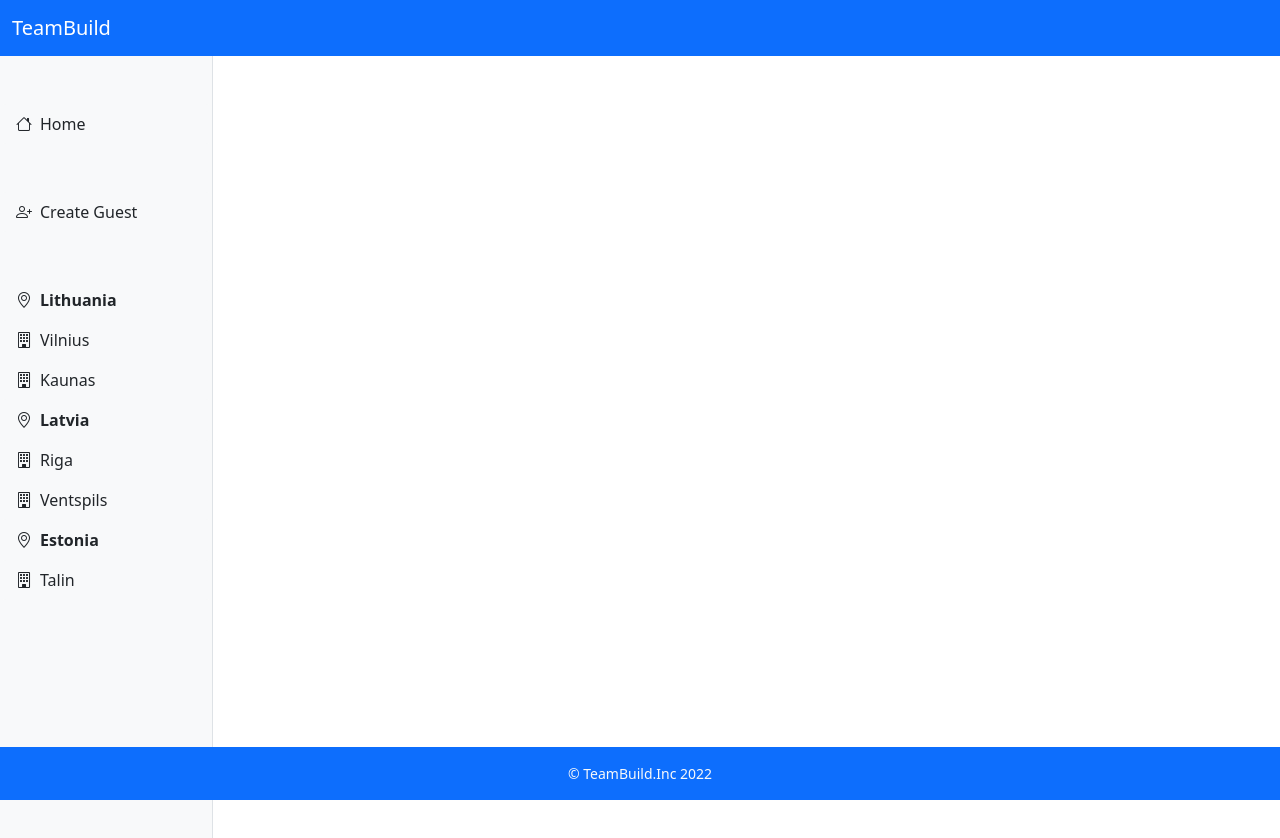
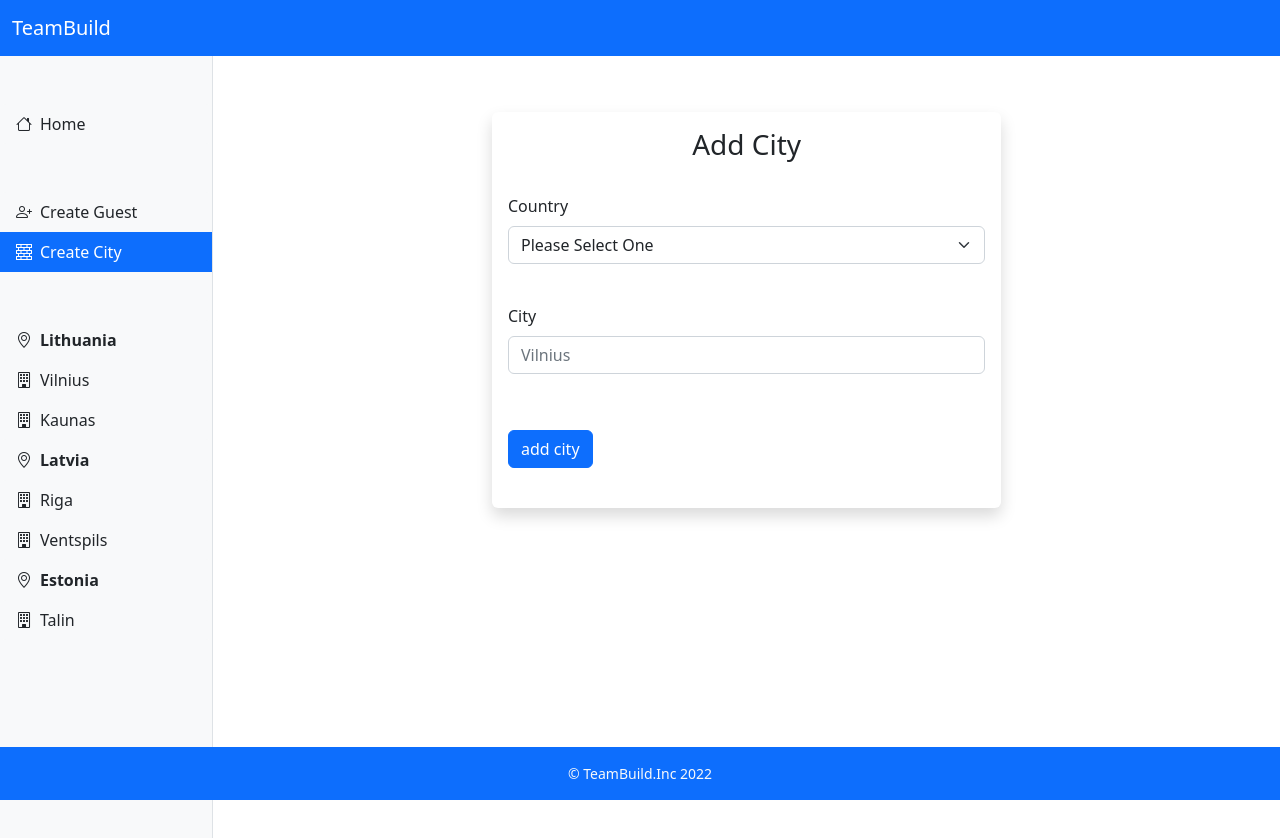
Before and after one commit to Aiwe30/guests, a Vue app: page /create-city in a window 1280 px wide. Shown: the top 838 px of the page. Built offline with nearby package versions, Linux system fonts and the light colour scheme.

Commit message:
created city form Added CreateCityPage.vue, CreateCityForm.vue, new route Updated CreateGuestForm.vue, SideBarLayout.vue, guests.json, guestStore.js, routes.js

```diff
--- /dev/null
+++ b/src/components/forms/CreateCityForm.vue
@@ -0,0 +1,76 @@
+<script setup>
+import {reactive, computed } from "vue";
+import useVuelidate from "@vuelidate/core";
+import { required, alpha, integer } from "@vuelidate/validators";
+import { useGuestStore } from "../../stores/guestStore.js";
+import { useRouter } from "vue-router";
+
+const router = useRouter();
+const cityStore = useGuestStore();
+
+const city = reactive({
+  country_id: '',
+  name: ''
+});
+
+const cityValidationRules = computed(() => {
+  return {
+    country_id: {required, integer},
+    name: {required, alpha},
+  }
+});
+
+const v$ = useVuelidate(cityValidationRules, city);
+
+const storeCity = async () => {
+  const validateCity = await v$.value.$validate();
+  if (validateCity) {
+    cityStore.storeCity({
+      country_id: city.country_id,
+      name: city.name,
+      guests: [],
+    });
+    v$.value.$reset();
+    resetCity();
+    await router.push('/');
+  }
+}
+
+const resetCity = () => {
+  city.country_id = '';
+  city.name = '';
+}
+</script>
+<template>
+  <div class="container d-flex justify-content-center">
+    <div class="card border-0 shadow col-12 col-lg-8 col-xl-6">
+      <h3 class="card-title text-center mt-3">Add City</h3>
+
+      <form class="row card-body" @submit.prevent="storeCity">
+        <div class="my-2">
+          <label for="country-id" class="form-label">Country</label>
+          <select id="country-id" class="form-select" name="country_id" v-model="city.country_id">
+            <option disabled value="" selected>Please Select One</option>
+            <option :value="country.id" v-for="country in cityStore.getAllGuests" :key="country.id">{{ country.name }}</option>
+          </select>
+          <span class="text-danger ms-3 my-2">
+            <small v-if="v$.country_id.$errors[0]">{{ v$.country_id.$errors[0].$message }}</small>
+          </span>
+        </div>
+
+        <div class="my-2">
+          <label for="name" class="form-label">City</label>
+          <input type="text" id="name" class="form-control" name="city_name" placeholder="Vilnius" v-model="city.name">
+          <span class="text-danger ms-3 my-2">
+            <small v-if="v$.name.$errors[0]">{{ v$.name.$errors[0].$message }}</small>
+          </span>
+        </div>
+
+        <div class="my-4">
+          <button type="submit" class="btn btn-primary">add city</button>
+        </div>
+      </form>
+
+    </div>
+  </div>
+</template>
--- a/src/components/forms/CreateGuestForm.vue
+++ b/src/components/forms/CreateGuestForm.vue
@@ -48,12 +48,12 @@ const storeGuest = async () => {
       password: guest.password
     });
     v$.value.$reset();
-    resetTeamMemberValues();
+    resetGuest();
     await router.push('/');
   }
 }
 
-const resetTeamMemberValues = () => {
+const resetGuest = () => {
   guest.country_id = '';
   guest.city_id = '';
   guest.firstName = '';
--- a/src/data/guests.json
+++ b/src/data/guests.json
@@ -38,7 +38,7 @@
         "name": "Kaunas",
         "guests": [
           {
-            "id": 3,
+            "id": 1,
             "country_id": 1,
             "city_id": 2,
             "firstName": "Lucie",
@@ -57,12 +57,12 @@
     "name": "Latvia",
     "cities": [
       {
-        "id": 3,
+        "id": 1,
         "country_id": 2,
         "name": "Riga",
         "guests": [
           {
-            "id": 4,
+            "id": 1,
             "country_id": 2,
             "city_id": 3,
             "firstName": "Noah",
@@ -75,12 +75,12 @@
         ]
       },
       {
-        "id": 4,
+        "id": 2,
         "country_id": 2,
         "name": "Ventspils",
         "guests": [
           {
-            "id": 5,
+            "id": 1,
             "country_id": 2,
             "city_id": 4,
             "firstName": "Olivia",
@@ -99,12 +99,12 @@
     "name": "Estonia",
     "cities": [
       {
-        "id": 5,
+        "id": 1,
         "country_id": 3,
         "name": "Talin",
         "guests": [
           {
-            "id": 6,
+            "id": 1,
             "country_id": 3,
             "city_id": 5,
             "firstName": "Peter",
--- a/src/routes.js
+++ b/src/routes.js
@@ -1,6 +1,7 @@
 import HomePage from './views/pages/HomePage.vue';
 import CityPage from './views/pages/CityPage.vue';
 import CreateGuestPage from './views/pages/CreateGuestPage.vue'
+import CreateCityPage from './views/pages/CreateCityPage.vue'
 export const routes = [
     {
         path: '/',
@@ -16,5 +17,10 @@ export const routes = [
         path: '/create-guest',
         name: 'crete-guest',
         component: CreateGuestPage
+    },
+    {
+        path: '/create-city',
+        name: 'crete-city',
+        component: CreateCityPage
     }
 ]
--- a/src/stores/guestStore.js
+++ b/src/stores/guestStore.js
@@ -11,9 +11,17 @@ export const useGuestStore = defineStore('GuestStore', {
             this.guests = (await import("../data/guests.json")).default;
         },
         storeGuest(guest) {
-            this.guests[guest.country_id -1].cities[guest.city_id -1].guests.push({
-                id: 11,
+            const guestArray = this.guests[guest.country_id -1].cities[guest.city_id -1].guests;
+            guestArray.push({
+                id: guestArray.length + 1,
                 ...guest
+            });
+        },
+        storeCity(city) {
+            const cityArray = this.guests[city.country_id -1].cities;
+            cityArray.push({
+                id: cityArray.length + 1,
+                ...city
             });
         }
     },
--- a/src/views/layout/SideBarLayout.vue
+++ b/src/views/layout/SideBarLayout.vue
@@ -22,6 +22,12 @@ guestStore.loadAllGuests();
           <span class="ms-2 d-none d-sm-inline">Create Guest</span>
         </router-link>
       </li>
+      <li class="list-group-item border-0 p-0 bg-light">
+        <router-link to="/create-city" class="nav-link px-3 py-2">
+          <i class="bi bi-bricks"></i>
+          <span class="ms-2 d-none d-sm-inline">Create City</span>
+        </router-link>
+      </li>
     </ul>
 
     <ul class="list-group m-0 p-0 mt-5">
--- /dev/null
+++ b/src/views/pages/CreateCityPage.vue
@@ -0,0 +1,6 @@
+<script setup>
+import CreateCityForm from "../../components/forms/CreateCityForm.vue";
+</script>
+<template>
+  <CreateCityForm />
+</template>
```
